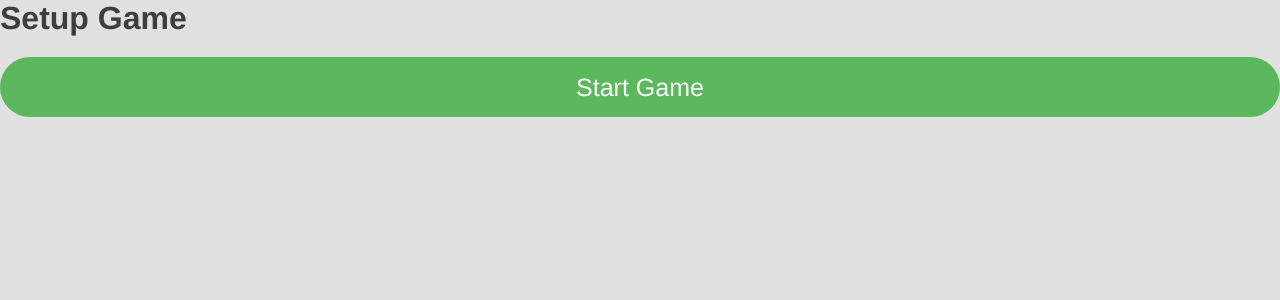
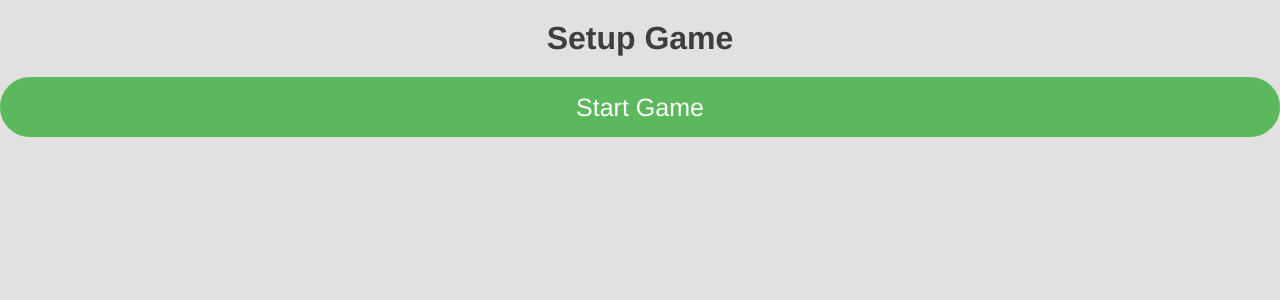
Before and after one commit to ClaytonDewey/tca-cribbage, a React (Create React App) app: page /#/setup in a window 1280 px wide. Shown: the top 300 px of the page. Built offline with nearby package versions, Linux system fonts and the light colour scheme.

Commit message:
Center headings and add margin

```diff
--- a/src/Components/Home/Home.js
+++ b/src/Components/Home/Home.js
@@ -11,7 +11,7 @@ export const Home = () => {
             <button className="btn btn-success mt-2" onClick={() => nav("/setup")}>
                 New Game
             </button>
-            <button className="btn btn-primary-outline mt-2" onClick={() => nav("/stats")}>
+            <button className="btn btn-info mt-2" onClick={() => nav("/stats")}>
                 Stats
             </button>
         </div>
--- a/src/Components/PlayGame/PlayGame.js
+++ b/src/Components/PlayGame/PlayGame.js
@@ -10,7 +10,7 @@ export const PlayGame = () => {
 
     return (
         <div className="container container-play">
-            <h1>Play Game</h1>
+            <h1 className="text-center my-2">Play Game</h1>
             <button className="btn btn-success mt-2" onClick={endGame}>
                 Done
             </button>
--- a/src/Components/SetupGame/SetupGame.js
+++ b/src/Components/SetupGame/SetupGame.js
@@ -5,7 +5,8 @@ export const SetupGame = () => {
     const nav = useNavigate();
     return (
         <div className="container container-setup">
-            <h1>Setup Game</h1>
+            <h1 className="text-center my-2">Setup Game</h1>
+
             <button className="btn btn-success mt-2" onClick={() => nav("/play")}>
                 Start Game
             </button>
```
